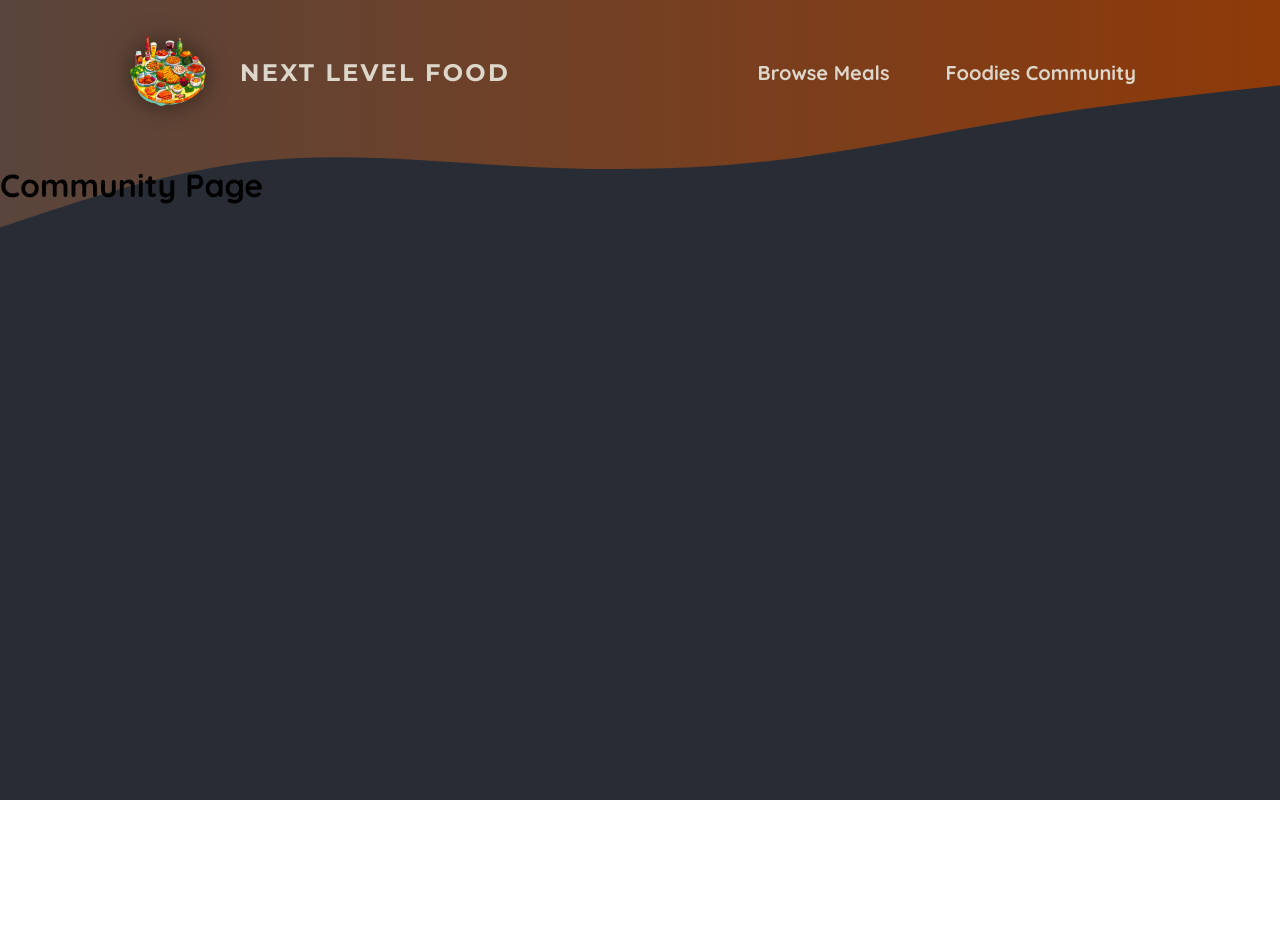
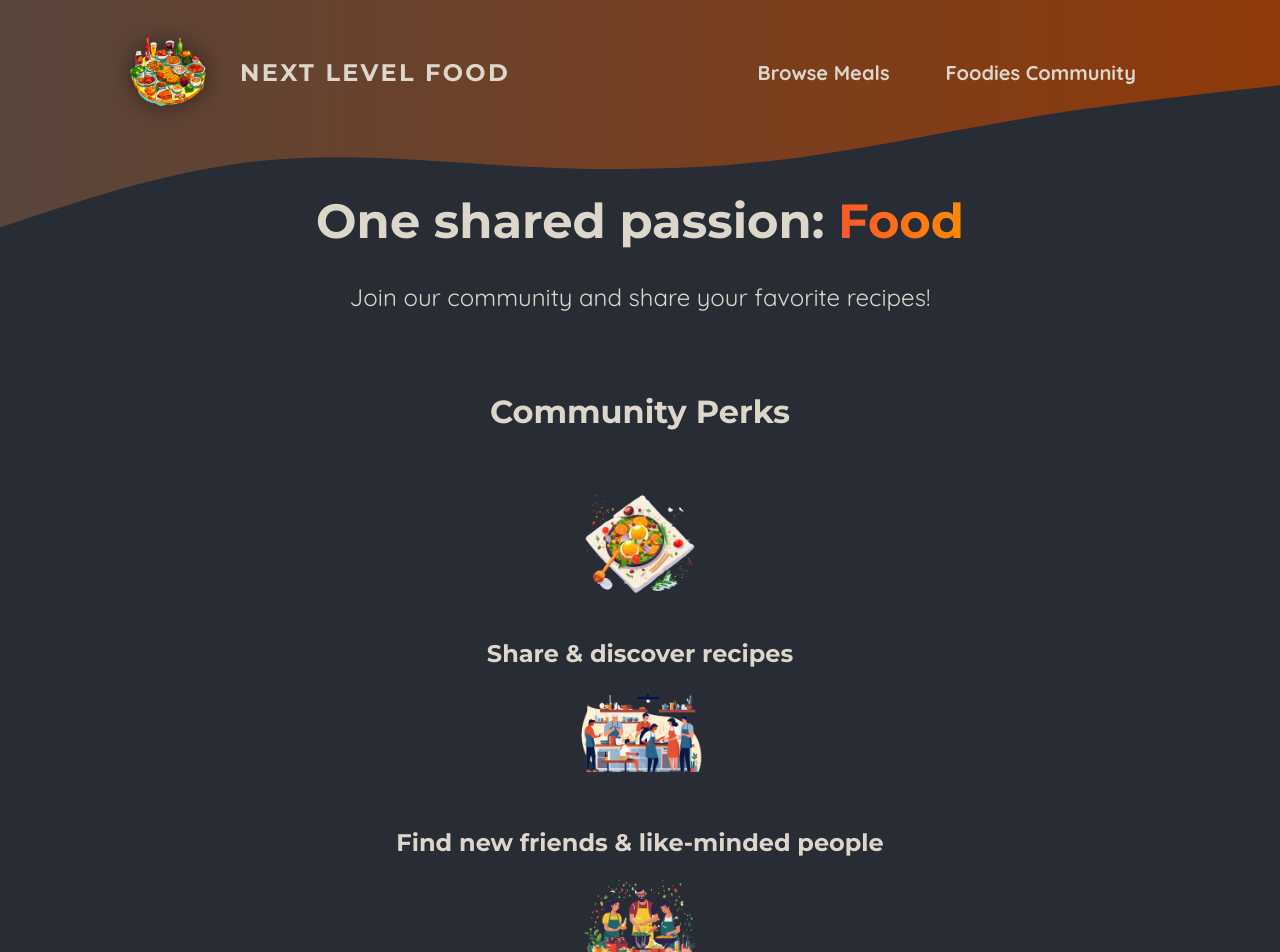
Before and after one commit to Jasiuu2605/meals-app-next, a Next.js app: page /community in a window 1280 px wide. Shown: the top 952 px of the page. Before the commit the page ends 800 px from the top, so only its background shows below. Built offline with nearby package versions, Linux system fonts and the light colour scheme.

Commit message:
Implement CommunityPage component with header, perks section, and CSS module styling

```diff
--- a/app/community/page.js
+++ b/app/community/page.js
@@ -1,5 +1,40 @@
-function CommunityPage() {
-  return <h1>Community Page</h1>;
+import Image from 'next/image';
+
+import mealIcon from '@/assets/icons/meal.png';
+import communityIcon from '@/assets/icons/community.png';
+import eventsIcon from '@/assets/icons/events.png';
+import classes from './page.module.css';
+
+export default function CommunityPage() {
+  return (
+    <>
+      <header className={classes.header}>
+        <h1>
+          One shared passion: <span className={classes.highlight}>Food</span>
+        </h1>
+        <p>Join our community and share your favorite recipes!</p>
+      </header>
+      <main className={classes.main}>
+        <h2>Community Perks</h2>
+
+        <ul className={classes.perks}>
+          <li>
+            <Image src={mealIcon} alt='A delicious meal' />
+            <p>Share & discover recipes</p>
+          </li>
+          <li>
+            <Image src={communityIcon} alt='A crowd of people, cooking' />
+            <p>Find new friends & like-minded people</p>
+          </li>
+          <li>
+            <Image
+              src={eventsIcon}
+              alt='A crowd of people at a cooking event'
+            />
+            <p>Participate in exclusive events</p>
+          </li>
+        </ul>
+      </main>
+    </>
+  );
 }
-
-export default CommunityPage;
--- /dev/null
+++ b/app/community/page.module.css
@@ -0,0 +1,61 @@
+.header {
+  gap: 3rem;
+  margin: 3rem auto 5rem auto;
+  width: 90%;
+  max-width: 75rem;
+  color: #ddd6cb;
+  font-size: 1.5rem;
+  text-align: center;
+}
+
+.header h1 {
+  font-family: 'Montserrat', sans-serif;
+}
+
+.highlight {
+  background: linear-gradient(90deg, #f9572a, #ff8a05);
+  background-clip: text;
+  -webkit-background-clip: text;
+  -webkit-text-fill-color: transparent;
+}
+
+.main {
+  width: 90%;
+  max-width: 40rem;
+  margin: 0 auto;
+  text-align: center;
+}
+
+.main h2 {
+  font-family: 'Montserrat', sans-serif;
+  font-size: 2rem;
+  margin-bottom: 3rem;
+  color: #ddd6cb;
+}
+
+.perks {
+  list-style: none;
+  margin: 3rem 0;
+  padding: 0;
+}
+
+.perks li {
+  display: flex;
+  flex-direction: column;
+  align-items: center;
+  gap: 2rem;
+}
+
+.perks img {
+  width: 8rem;
+  height: 8rem;
+  object-fit: contain;
+}
+
+.perks p {
+  font-family: 'Montserrat', sans-serif;
+  font-size: 1.5rem;
+  font-weight: bold;
+  margin: 0;
+  color: #ddd6cb;
+}
```
